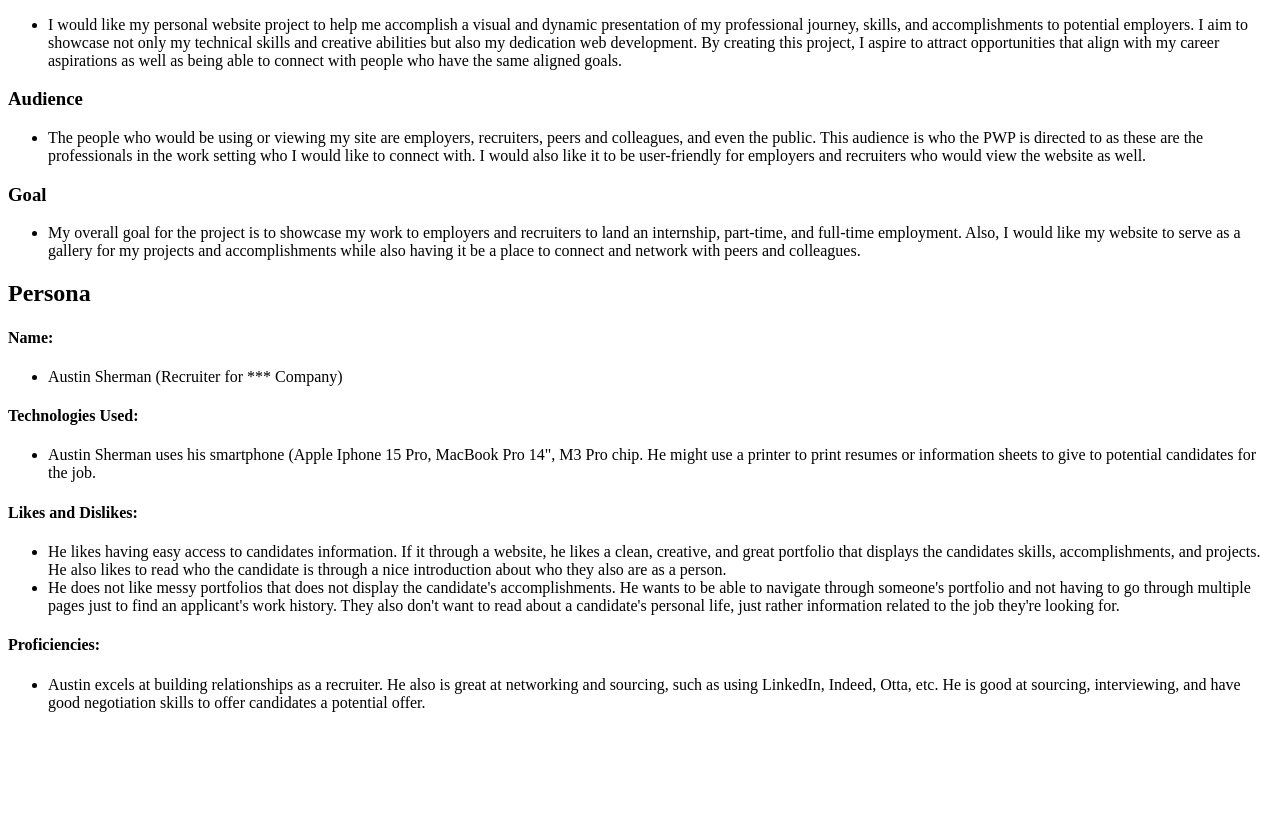
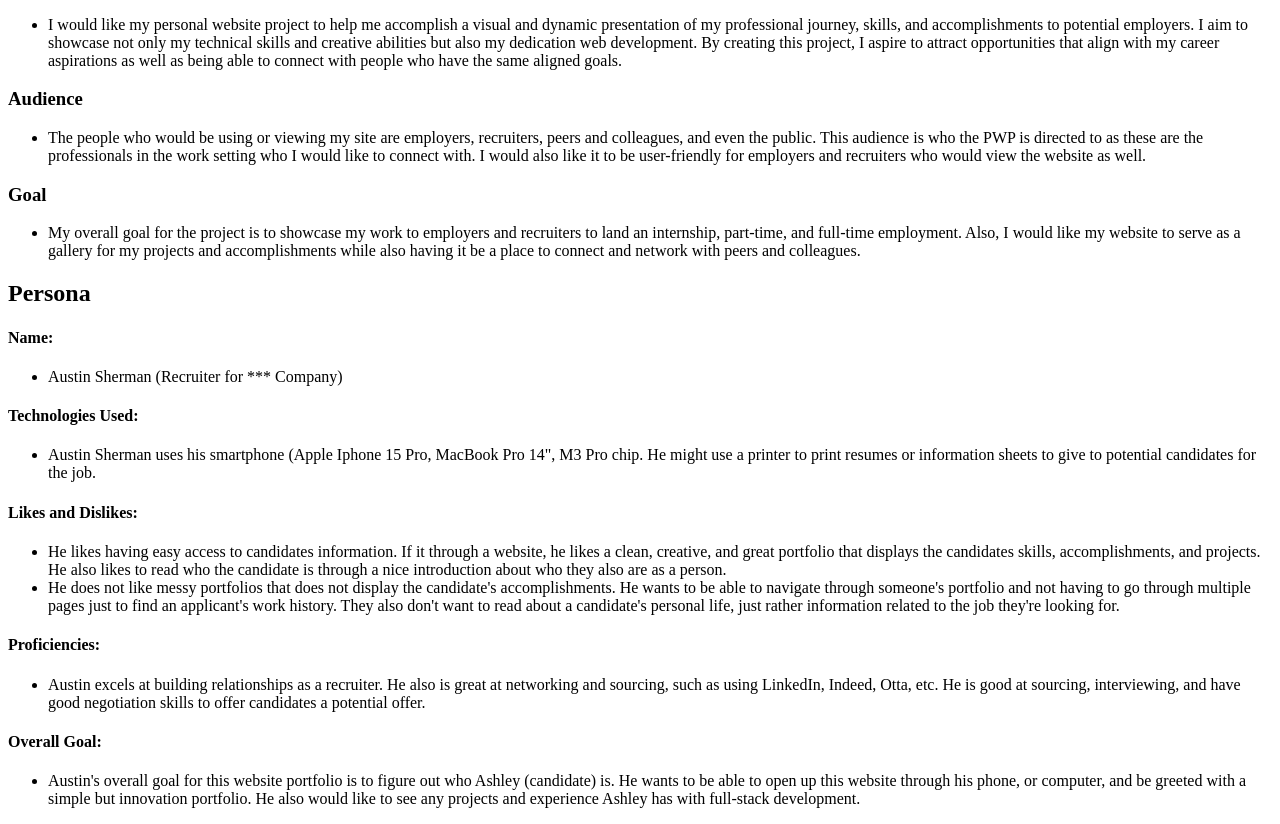
Before and after one commit to ashleyymedrano/my-pwp-ashleyymedrano, a plain HTML site: page public_html/documentation/milestone-1.html in a window 1280 px wide. Shown: the part 105-929 px from the top of the page. Before the commit the page ends 833 px from the top, so only its background shows below. Drawn offline with Linux system fonts and the light colour scheme.

Commit message:
added milestone-1.html

```diff
--- a/public_html/documentation/milestone-1.html
+++ b/public_html/documentation/milestone-1.html
@@ -52,7 +52,10 @@
             <ul>
                 <li>Austin excels at building relationships as a recruiter. He also is great at networking and sourcing, such as using LinkedIn, Indeed, Otta, etc. He is good at sourcing, interviewing, and have good negotiation skills to offer candidates a potential offer.</li>
             </ul>
+        <h4>Overall Goal:</h4>
+            <ul>
+                <li>Austin's overall goal for this website portfolio is to figure out who Ashley (candidate) is. He wants to be able to open up this website through his phone, or computer, and be greeted with a simple but innovation portfolio. He also would like to see any projects and experience Ashley has with full-stack development.  </li>
+            </ul>
 </div>
-
 </body>
 </html>
```
